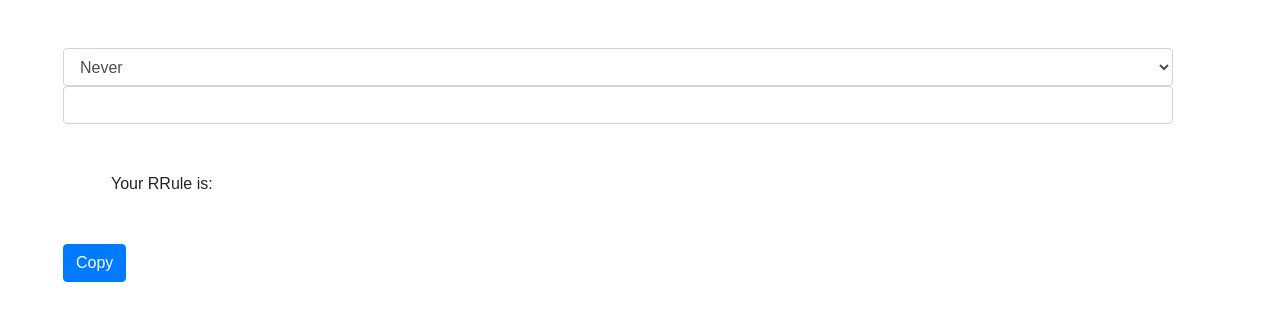
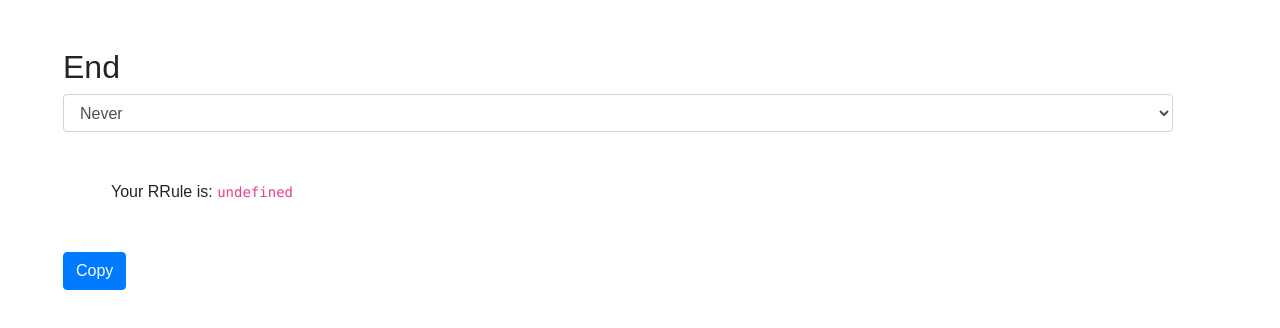
Before and after one commit to Fafruch/react-rrule-generator, a React (Create React App) app: page / in a window 1280 px wide. Shown: the top 328 px of the page. Built offline with nearby package versions, Linux system fonts and the light colour scheme.

Commit message:
End component has now conditional render

```diff
--- a/src/components/End.js
+++ b/src/components/End.js
@@ -1,35 +1,61 @@
 import React from 'react';
 import PropTypes from 'prop-types';
 
-const End = ({ end, endDate, handleChange }) => (
+const End = ({
+  end,
+  endAfter,
+  endOnDate,
+  handleChange,
+}) => (
   <div>
-
+    <h2>End</h2>
     <form>
       <select
         className="form-control"
         value={end}
         onChange={event => handleChange('end', event.target.value)}
       >
-        <option value="never">Never</option>
-        <option value="after">After</option>
-        <option value="onDate">On date</option>
+        <option value="Never">Never</option>
+        <option value="After">After</option>
+        <option value="On date">On date</option>
       </select>
     </form>
 
-    <form>
-      <input
-        className="form-control"
-        value={endDate}
-        onChange={event => handleChange('endDate', event.target.value)}
-      />
-    </form>
+    {
+      end === 'After' &&
+        <form>
+          <input
+            name="endAfter"
+            className="form-control"
+            value={endAfter}
+            onChange={(event) => {
+              const inputNumber = +event.target.value;
+              if (isNaN(inputNumber) || inputNumber >= 999) return;
+              handleChange('endAfter', inputNumber);
+            }}
+          />
+          executions.
+        </form>
+    }
+
+    {
+      end === 'On date' &&
+      <form>
+        <input
+          className="form-control"
+          value={endOnDate}
+          onChange={event => handleChange('endOnDate', event.target.value)}
+        />
+      </form>
+    }
 
   </div>
 );
 
 End.propTypes = {
   end: PropTypes.string.isRequired,
-  endDate: PropTypes.string.isRequired,
+  endAfter: PropTypes.number.isRequired,
+  endOnDate: PropTypes.string.isRequired,
   handleChange: PropTypes.func.isRequired,
 };
 
--- a/src/components/RRuleContainer.js
+++ b/src/components/RRuleContainer.js
@@ -18,7 +18,8 @@ class RRuleContainer extends Component {
       onTheDay: '',
       onTheMonth: '',
       end: '',
-      endDate: '',
+      endAfter: 0,
+      endOnDate: '',
       isCopied: false,
     };
 
@@ -55,7 +56,8 @@ class RRuleContainer extends Component {
 
         <End
           end={this.state.end}
-          endDate={this.state.endDate}
+          endAfter={this.state.endAfter}
+          endOnDate={this.state.endOnDate}
           handleChange={this.handleChange}
         />
 
```
